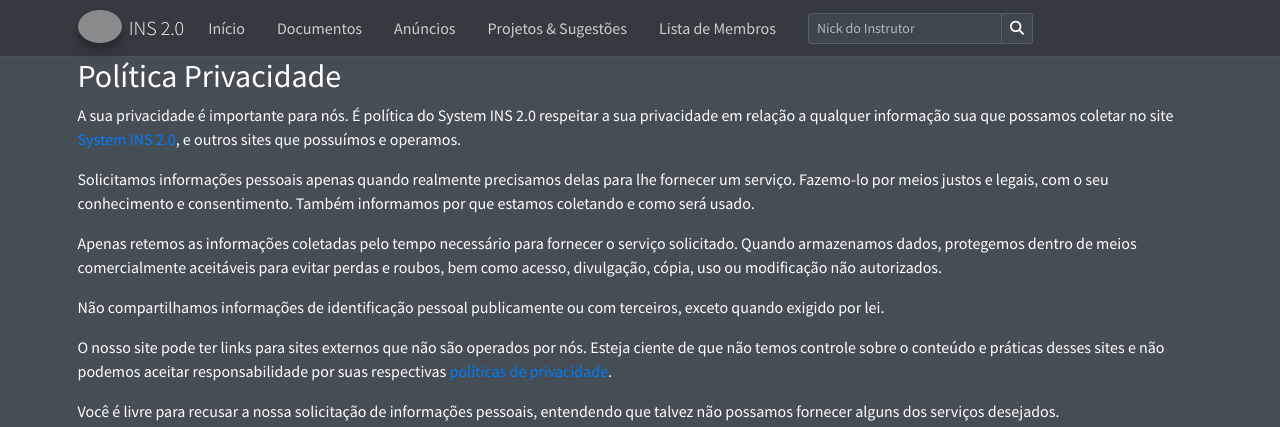
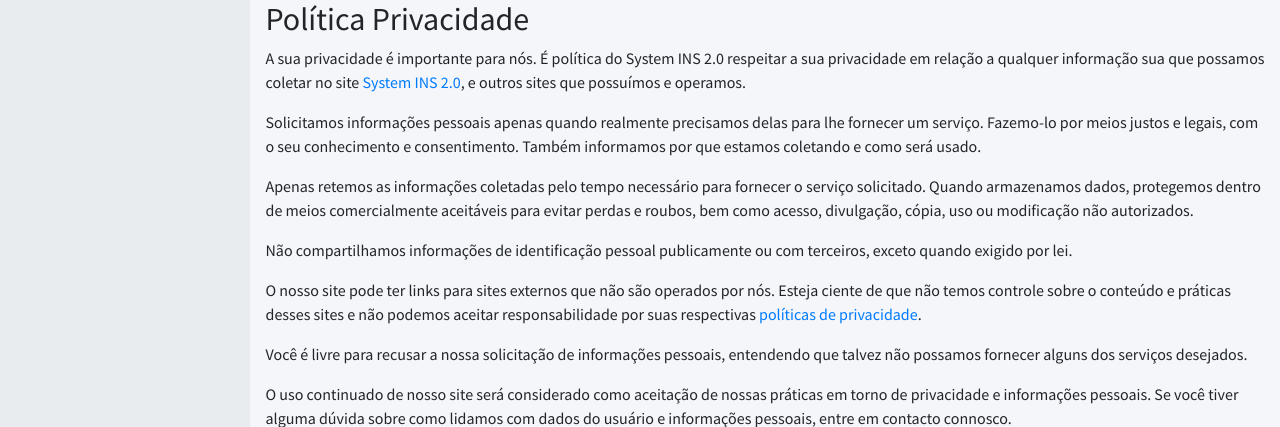
Before and after one commit to WictorP22/siteins5.0, a Flask app: page /politica in a window 1280 px wide. Shown: the top 427 px of the page. Run offline with Flask 3, Linux system fonts and the light colour scheme; some libraries are stand-ins or nearby versions; grey boxes are pictures that could not be loaded.

Commit message:
policia2

```diff
--- a/templates/policia.html
+++ b/templates/policia.html
@@ -1,7 +1,7 @@
-{% extends 'base.html' %}
+{% extends 'login/base.html' %}
 
 {% block header %}
-  <h1>{% block title %}Documentos - {% endblock %}</h1>
+  <h1>{% block title %}Politica de Privacidade - {% endblock %}</h1>
 {% block script %}
     {{ super() }}
     {{ moment.include_moment() }}
```
